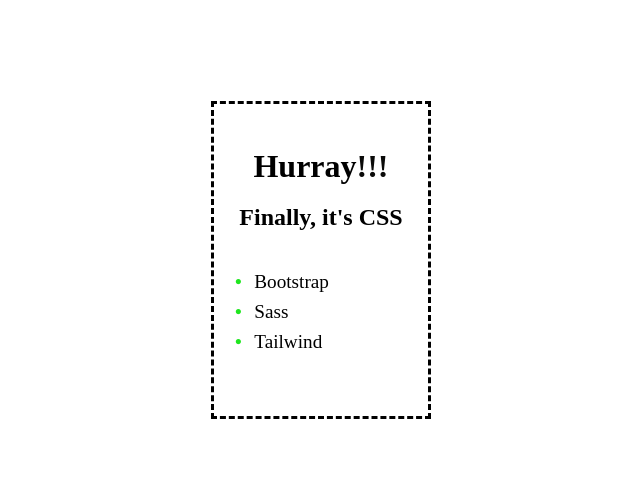
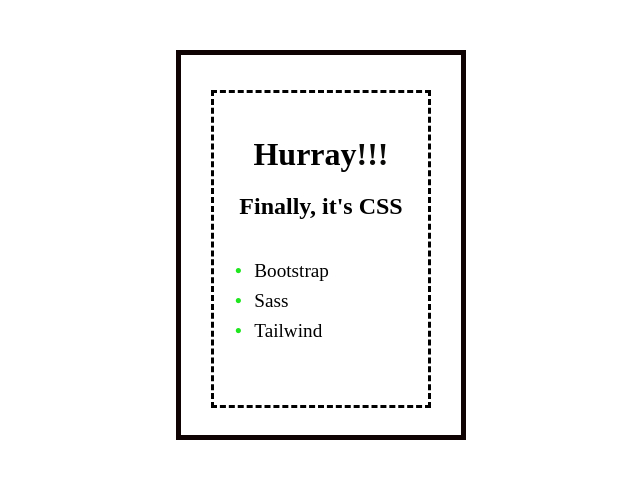
Before and after one commit to saraphina1/sarah, a plain HTML site: page CSS ASSIGNMENT/index.html in a window 1280 px wide. Shown: the whole page, without its empty margins (319-959 px from the left). Drawn offline with Linux system fonts and the light colour scheme.

Commit message:
css assignment

```diff
--- a/CSS ASSIGNMENT/CSS/style.css
+++ b/CSS ASSIGNMENT/CSS/style.css
@@ -24,6 +24,7 @@
     list-style:none ;
     font-size: larger;
     font-style:normal;
+    text-align: left;
 }
 ul li::before {
     content: "\2022";
@@ -33,3 +34,13 @@
     width: 1em;
     margin-left: -1em;
   }
+  .container{
+
+        text-align: center;
+        width: 250px;
+        height: 350px;
+        border: 5px solid rgb(15, 3, 3);
+        margin: 50px auto;
+        padding: 15px;
+
+  }
--- a/CSS ASSIGNMENT/index.html
+++ b/CSS ASSIGNMENT/index.html
@@ -10,7 +10,7 @@
     />
 </head>
 <body>
-
+<div class="container">
     <div class="box1">
          <h1> Hurray<span><a href="#">!!!</a></span></hi>
          <h2>Finally, it's CSS</h2>
@@ -23,6 +23,7 @@
     </ul>
     </div>
     </div>
+    </div>
 
 
 
```
Also changed, not shown: html forms/css/style.css (+1 -0 lines).
